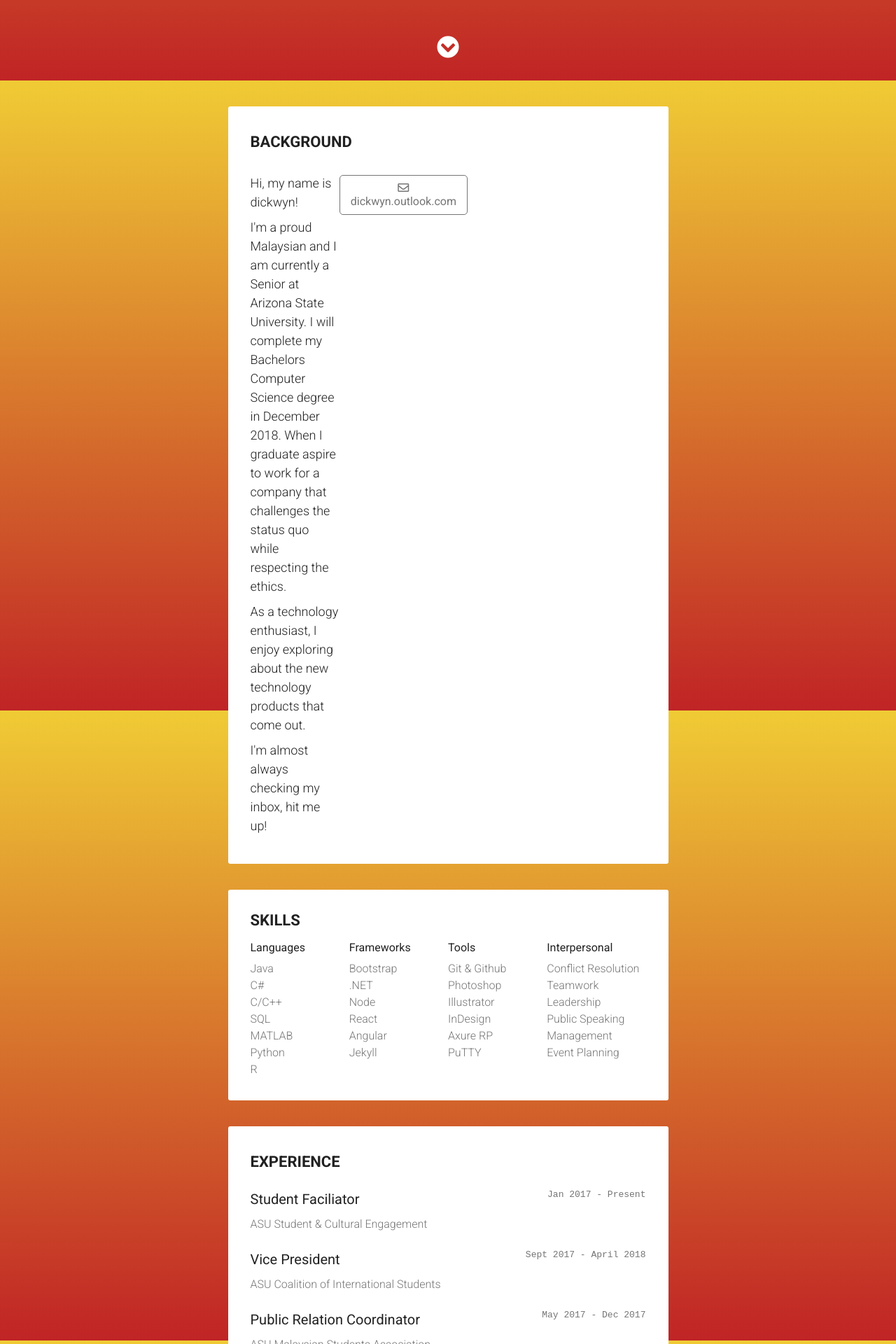
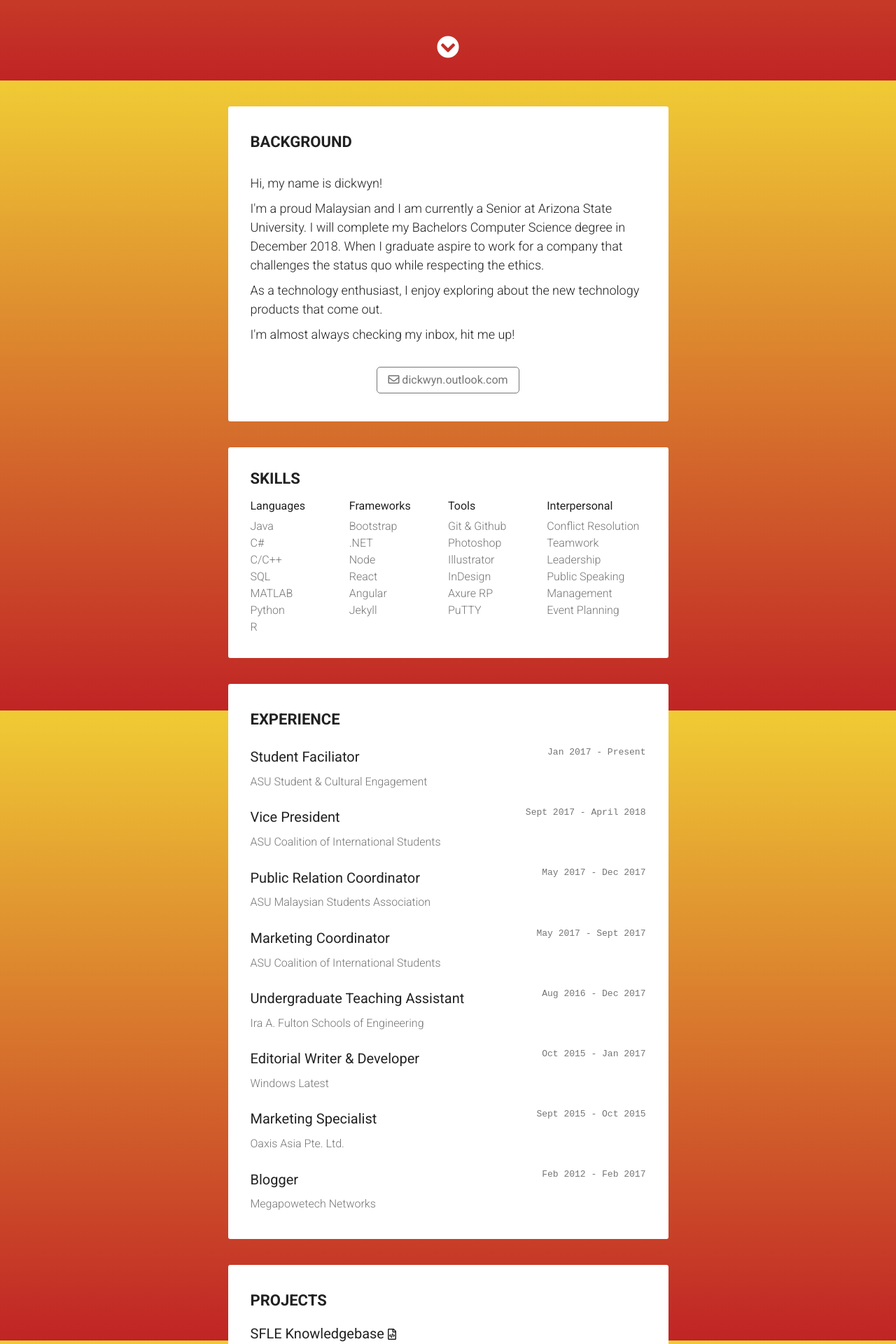
Before and after one commit to dickwyn/v2, a Jekyll site: the page built from index.html, in a window 1280 px wide. Shown: the part 785-2705 px from the top of the page at 70% size. Built offline with Jekyll 4.4.1, drawn with Linux system fonts in a browser that asks for light colours; nearby versions of some CDN libraries; Markdown is read by kramdown in place of the engine named in the settings.

Commit message:
front end complete

```diff
--- a/assets/css/uncomp/summary.scss
+++ b/assets/css/uncomp/summary.scss
@@ -1,5 +1,5 @@
-#summmary .resume-wrapper-nested {
-    grid-template-columns: repeat(1, 1fr) !important;
+#summary .resume-wrapper-nested {
+    grid-template-columns: repeat(1, 1fr);
 }
 
 #summary button {
```
Also changed, not shown: assets/css/main.css.
